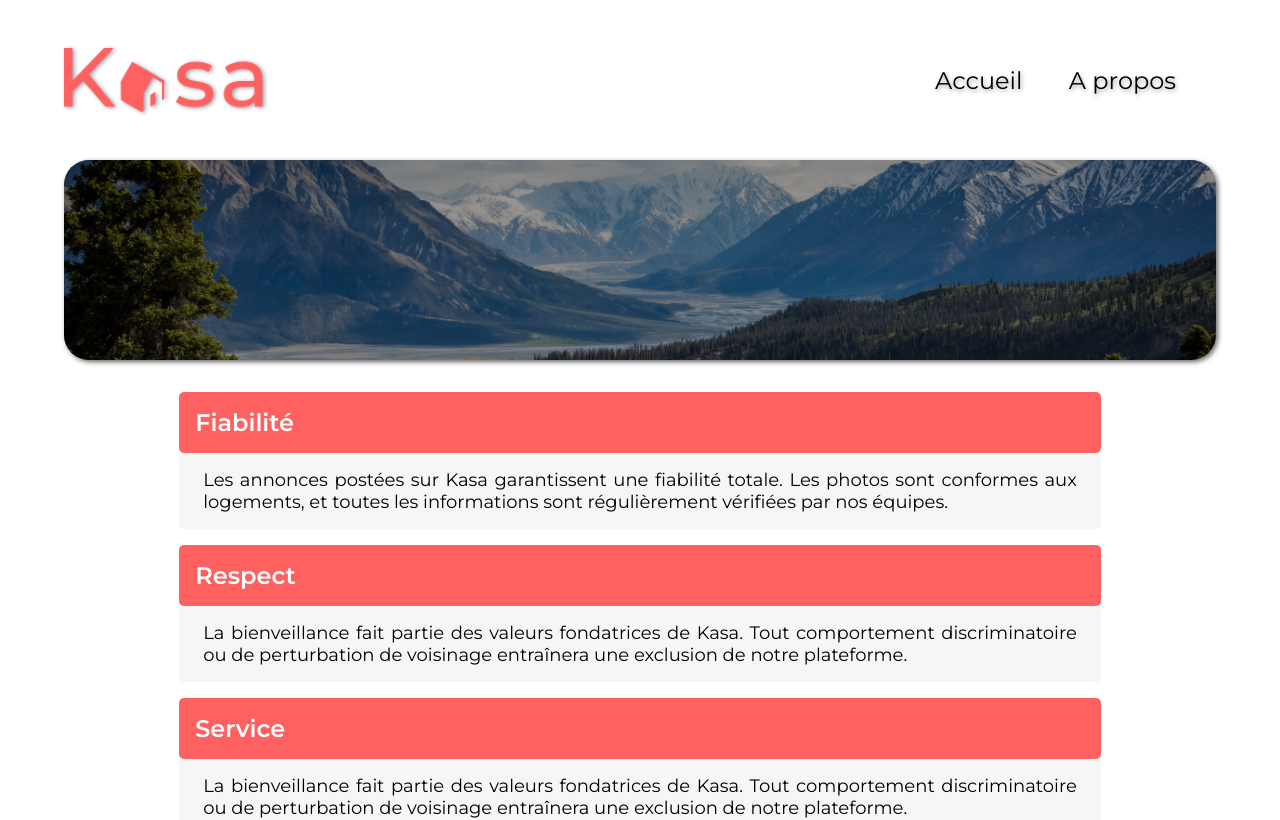
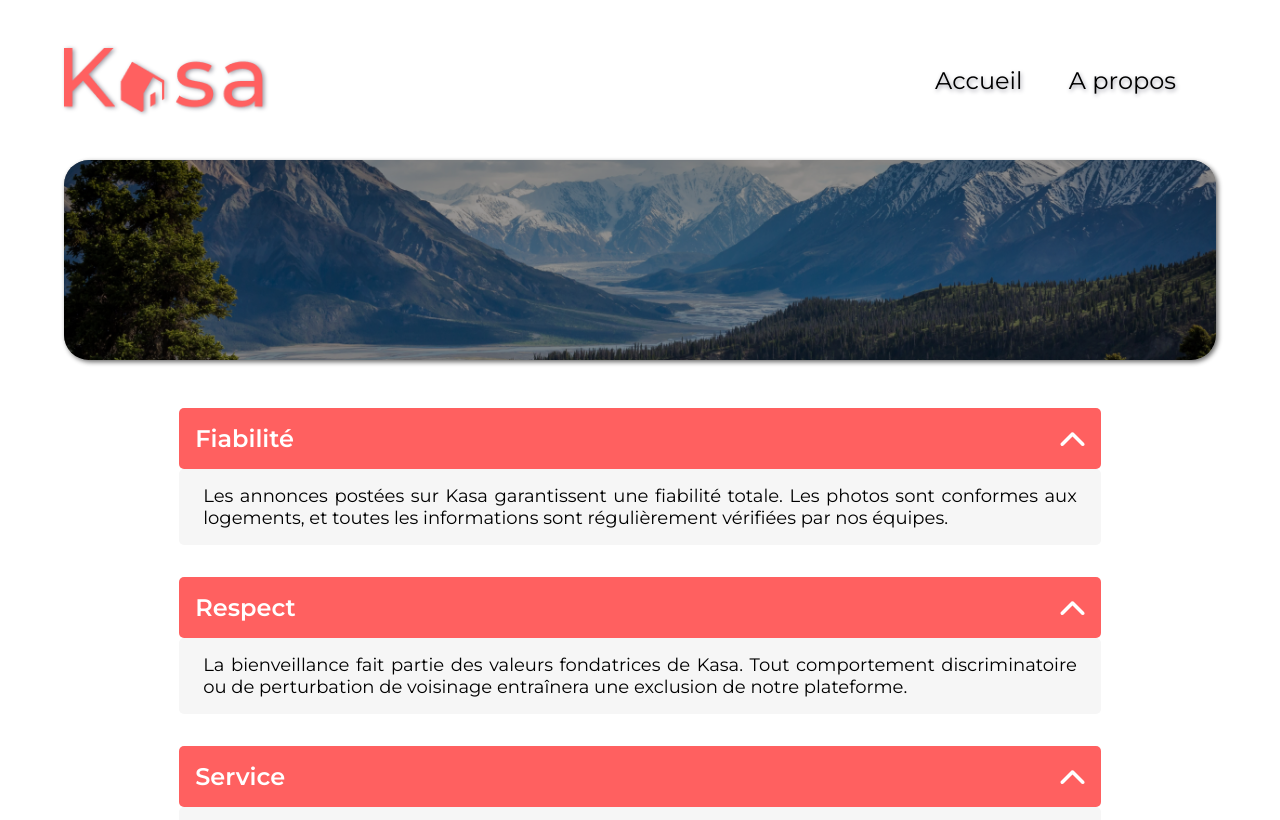
Before and after one commit to Kalga8/Kasa, a React (Vite) app in the folder kasa/: page /a-propos in a window 1280 px wide. Shown: the top 820 px of the page. Built offline with nearby package versions, Linux system fonts and the light colour scheme.

Commit message:
Fleches chg

```diff
--- a/kasa/src/components/Collapse.jsx
+++ b/kasa/src/components/Collapse.jsx
@@ -1,18 +1,25 @@
-import {useState} from "react"
+import { useState } from "react";
+
+import ArrowBackDown from "../assets/arrows/arrow-back_down.png";
+import ArrowBackUp from "../assets/arrows/arrow-back_up.png";
 
 function Collapse ({title, text}) {
-    const [active, setActive] = useState(false)
-    const handleToggle = e => {
-        setActive(!active)
+    const [isOpen, setIsOpen] = useState(false);
+    const toggleArrow = () => {
+        setIsOpen(!isOpen);
     }
 
     return(
-        <div className={'collapse ${active && "active"}'}>
-                <div className="collapseTitle" onClick={handleToggle}>{title}
-                    <span className="arrowBackDown"></span>
+        <div className="collapesContainer">
+                <div className="collapseTitle" onClick={toggleArrow}> {title}
+                    <img
+                    src={isOpen ? ArrowBackDown : ArrowBackUp}
+                    alt="Arrow"
+                    className="arrowBack"
+                    />
                 </div>
                 <div className="collapseText">{text}</div>
-            </div>
+        </div>
     )
 }
 
--- a/kasa/src/sass/collapse.scss
+++ b/kasa/src/sass/collapse.scss
@@ -2,18 +2,27 @@
     display: flex;
     flex-direction: column;
     width: 80%;
-    margin-top: 4vh;
+    margin: 4vh 0vh;
 
         .collapseTitle {
+        display: flex;
+        justify-content: space-between;
+        align-items: center;
         background-color: #ff6060;
         padding: 2vh;
+        margin-top: 2vh;
         color: white;
         border-radius: 5px;
         font-weight: 600;
         font-size: x-large;
+
+            .arrowBack {
+                height: fit-content;
+            }
         }
 
         .collapseText {
+            display: flex;
             background-color: #f6f6f6;
             margin-bottom: 2vh;
             border-radius: 5px;
```
